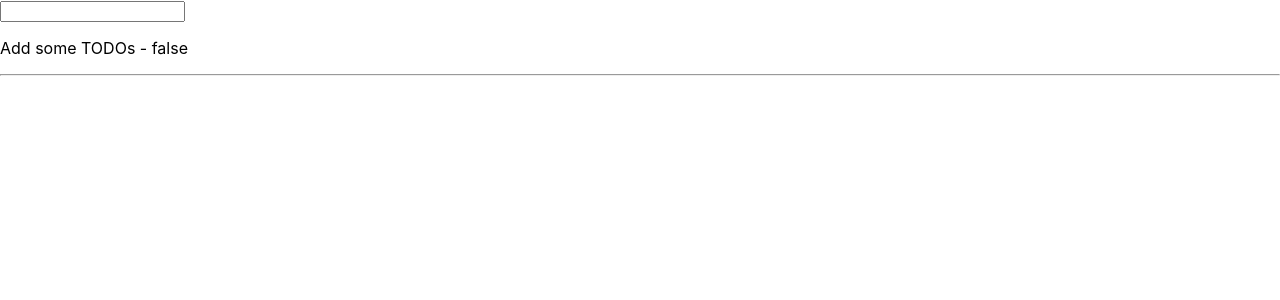
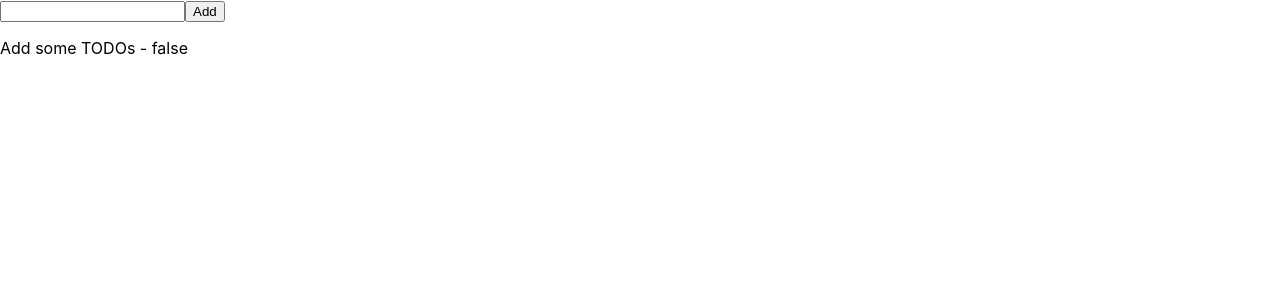
Before and after one commit to michaeltelford/todo, a React (Create React App) app: page / in a window 1280 px wide. Shown: the top 300 px of the page. Built offline with nearby package versions, Linux system fonts and the light colour scheme.

Commit message:
Added the Add (todo) component

```diff
--- /dev/null
+++ b/src/Add.js
@@ -0,0 +1,31 @@
+import React from 'react';
+
+class Add extends React.Component {
+  constructor(props) {
+    super(props);
+  }
+
+  render() {
+    return (
+      <form onSubmit={this.submitHandler}>
+        <input id='name' type='text' />
+        <input type='submit' value='Add' />
+      </form>
+    );
+  }
+
+  submitHandler = evt => {
+    evt.preventDefault();
+
+    const nameInput = document.getElementById('name');
+    const newTodo = {
+      name: nameInput.value,
+      done: false,
+    };
+    nameInput.value = '';
+
+    this.props.callback(newTodo);
+  }
+}
+
+export default Add;
--- a/src/App.js
+++ b/src/App.js
@@ -1,4 +1,5 @@
 import React from 'react';
+import Add from './Add';
 import './App.css';
 
 class App extends React.Component {
@@ -18,23 +19,12 @@ class App extends React.Component {
   render() {
     return (
       <>
-        <input />
+        <Add callback={this.addTodo} />
         {this.state.todos.map(todo => {
-          return (
-            <>
-              <p onClick={this.handler}>{todo.name} - {todo.done ? 'true' : 'false'}</p>
-              <hr />
-            </>
-          )
+          return <p>{todo.name} - {todo.done ? 'true' : 'false'}</p>
         })}
       </>
-    )
-  }
-
-  handler = evt => {
-    const text = evt.target.innerText;
-    const value = text.includes('true') ? false : true;
-    this.toggleTodo({ name: 'blah', done: value });
+    );
   }
 
   /* State Modifiers */
```
Also changed, not shown: src/logo.svg (deleted).
